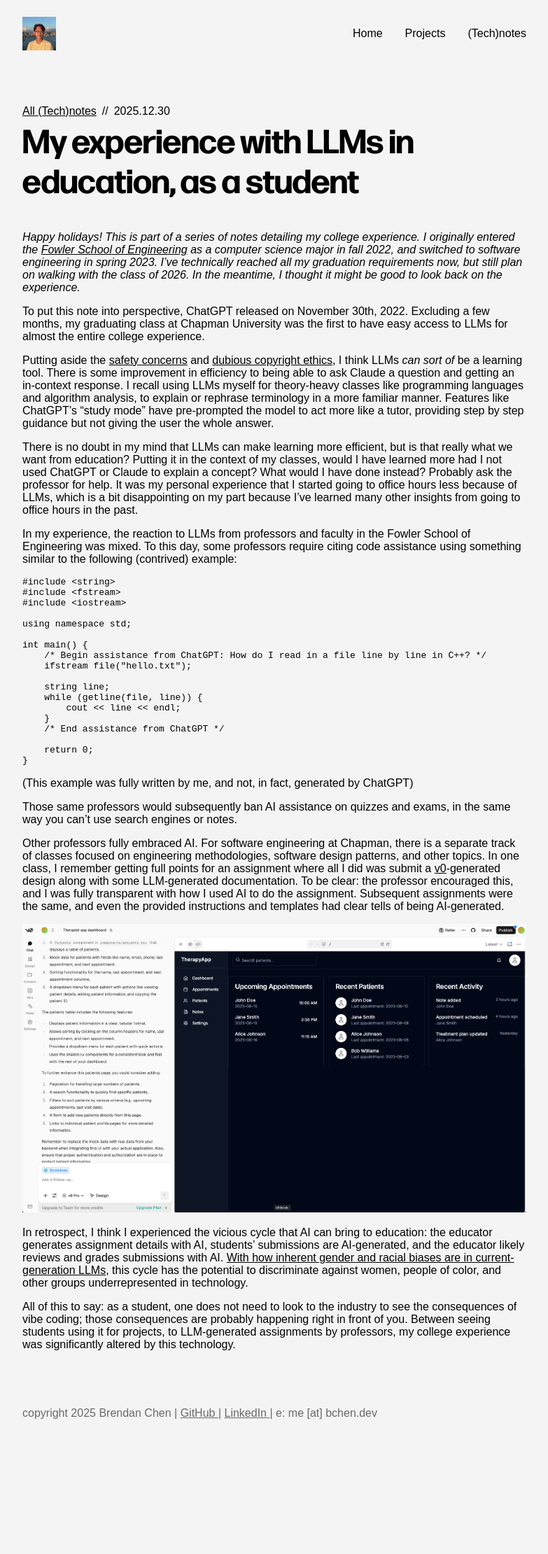
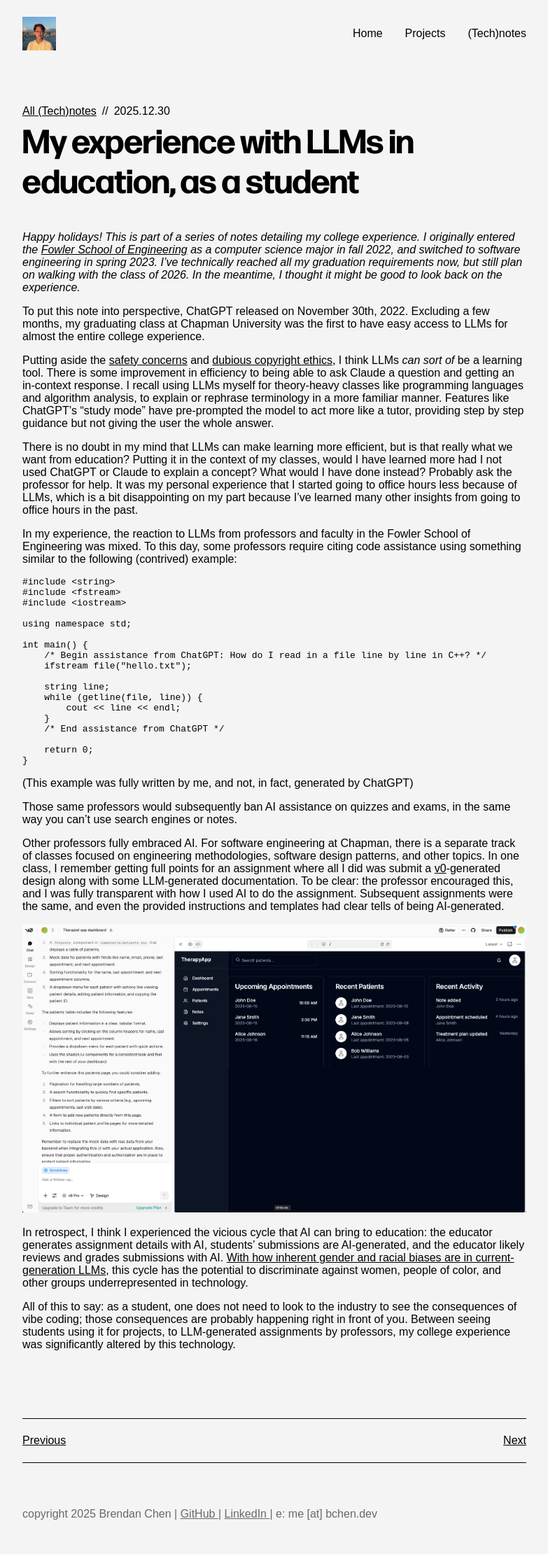
Before and after one commit to brendan-ch/brendan-ch.github.io, a Jekyll site: the page built from _posts/2025-12-30-experience-with-llms-in-education.md, in a window 1280 px wide. Shown: the whole page at 70% size, without its empty margins (248-1031 px from the left). Built offline with Jekyll 4.4.1, drawn with Linux system fonts in a browser that asks for light colours; some web fonts are replaced; before the commit the page ends 2076 px from its top, so only the background shows below that.

Commit message:
Add previous/next buttons for blog posts

```diff
--- a/_layouts/post.html
+++ b/_layouts/post.html
@@ -12,3 +12,16 @@ layout: default
 </div>
 
 {{ content }}
+
+<div class="project-footer">
+    <div>
+        {% if page.previous != nil %}
+            <a href="{{ page.previous.url }}">Previous</a>
+        {% endif %}
+    </div>
+    <div>
+        {% if page.next != nil %}
+            <a href="{{ page.next.url }}">Next</a>
+        {% endif %}
+    </div>
+</div>
--- a/assets/css/navigation.css
+++ b/assets/css/navigation.css
@@ -139,3 +139,24 @@
     margin: 0;
     display: inline-block;
 }
+
+.project-footer {
+    box-sizing: border-box;
+    display: flex;
+    flex-direction: row;
+    justify-content: space-between;
+
+    height: 64px;
+    border-top: 1px solid black;
+    border-bottom: 1px solid black;
+
+    padding-top: 16px;
+    padding-bottom: 16px;
+    margin-top: 96px;
+}
+
+.project-footer div {
+    display: flex;
+    flex-direction: row;
+    align-items: center;
+}
```
